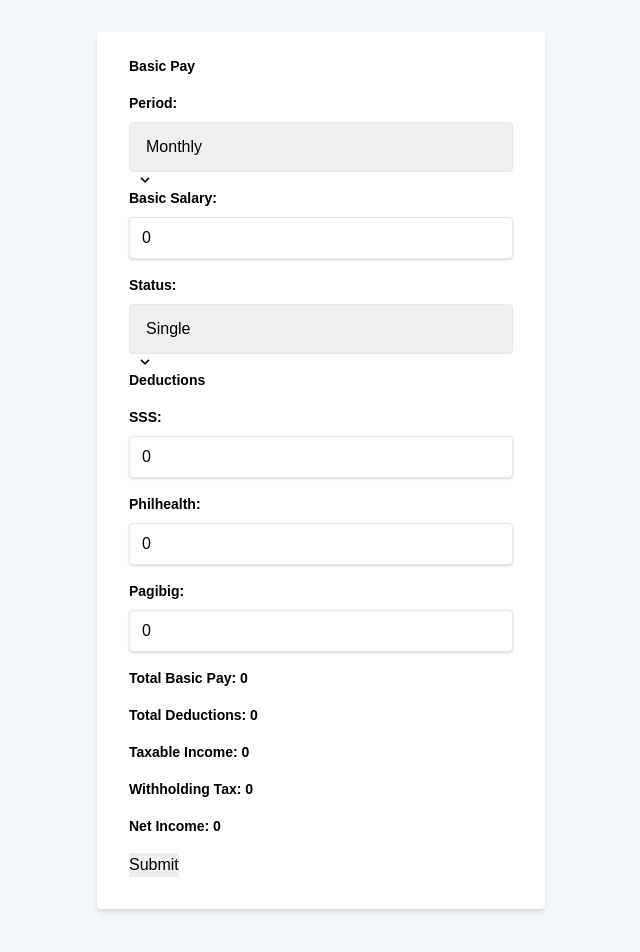
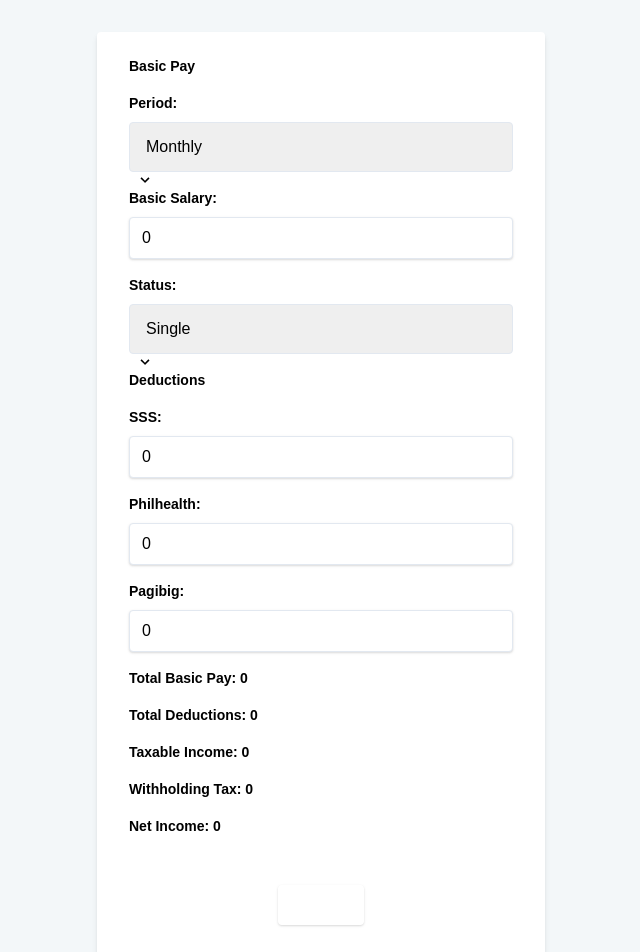
Before and after one commit to meowmanijado/taxph-calculator, a React (Create React App) app: page / in a window 1280 px wide. Shown: the top 952 px of the page, without its empty margins (319-959 px from the left). Before the commit the page ends 925 px from the top, so only its background shows below. Built offline with nearby package versions, Linux system fonts and the light colour scheme.

Commit message:
Update css total

```diff
--- a/src/App.js
+++ b/src/App.js
@@ -227,7 +227,13 @@ class App extends Component {
           <Deductions sss={this.state.sss} philhealth={this.state.philhealth} pagibig={this.state.pagibig} onChange={this.handleChange} />
           <Total totalBasicPay={this.state.totalBasicPay} totalDeduction={this.state.totalDeduction} taxableIncome={this.state.taxableIncome} withholdingTax={this.state.withholdingTax} netIncome={this.state.netIncome} />
 
-          <input type="submit" value="Submit" />
+          <div className="md:flex md:items-center">
+            <div className="grid mx-auto md pt-8 max-w-md">
+              <button className="shadow bg-purple hover:bg-purple-light text-white font-bold py-2 px-4 rounded" type="button">
+                Submit
+              </button>
+            </div>
+          </div>
 
         </form>
       </div>
```
